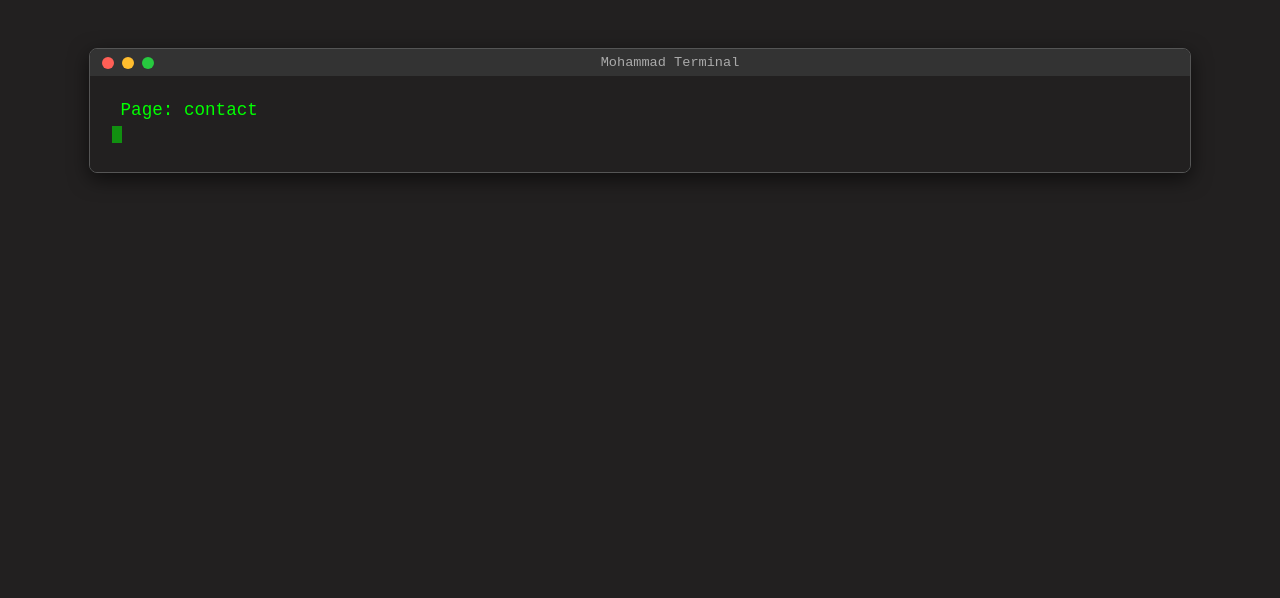
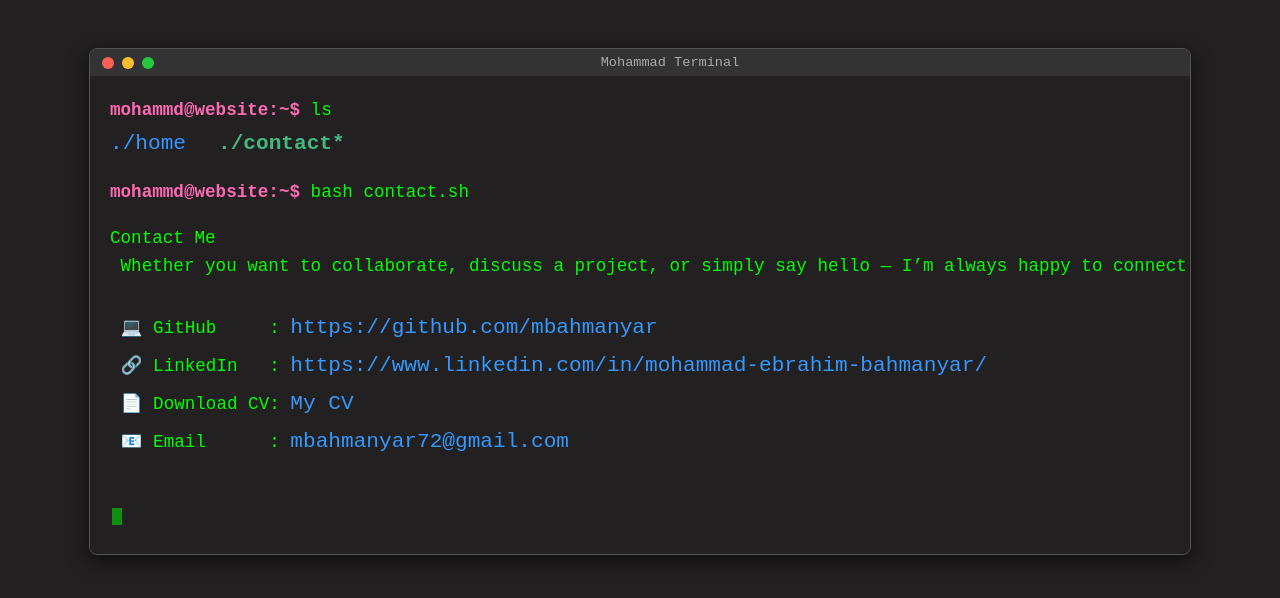
Before and after one commit to mbahmanyar/mbahmanyar.github.io, a Nuxt app: page /contact in a window 1280 px wide. Shown: the top 598 px of the page. Built offline with nearby package versions, Linux system fonts and the light colour scheme.

Commit message:
Add contact page with links and navigation components

```diff
--- /dev/null
+++ b/components/Host.vue
@@ -0,0 +1,12 @@
+<script setup>
+
+const {command} = defineProps(['command']);
+</script>
+
+<template>
+  <div>
+    <span class="host">mohammd@website:~$</span> {{ command }}
+  </div>
+</template>
+
+<style scoped></style>
--- /dev/null
+++ b/components/Navigation.vue
@@ -0,0 +1,31 @@
+<script setup lang="ts"></script>
+
+<template>
+
+  <Host command="ls" />
+
+  <div class="navigation">
+    <NuxtLink to="/">./home</NuxtLink>
+    <NuxtLink to="/contact">./contact</NuxtLink>
+  </div>
+
+</template>
+
+<style scoped>
+.navigation {
+  display: flex;
+  gap: 2rem;
+  margin-bottom: 1rem;
+}
+</style>
+
+<style>
+.router-link-active::after {
+  content: "*";
+}
+
+.router-link-active {
+  color: #42b983;
+  font-weight: bold;
+}
+</style>
--- a/components/Wellcome.vue
+++ b/components/Wellcome.vue
@@ -1,8 +1,10 @@
 <script setup>
 
-const {text} = defineProps({text: Array});
+
 
 const {isFirstVisit, markVisited} = useVisitor()
+
+const emits = defineEmits(['ready']);
 
 
 const banner = `<pre class="banner">
@@ -26,7 +28,7 @@ const topContent = [
 ];
 
 
-const lines = computed(() => [...topContent, ...text]);
+const lines = computed(() => [...topContent]);
 
 
 const displayText = ref('')
@@ -61,6 +63,8 @@ onMounted(async () => {
 
   markVisited()
 
+  emits('ready')
+
 });
 </script>
 
--- a/composables/states.js
+++ b/composables/states.js
@@ -7,7 +7,6 @@ export const useVisitor = () => {
 
     const markVisited = () => {
         cookie.value = false
-        isFirstVisit.value = false
     }
 
 
--- a/pages/contact.vue
+++ b/pages/contact.vue
@@ -1,9 +1,54 @@
-<script setup lang="ts"></script>
+<script setup lang="ts">
+const githubUrl = 'https://github.com/mbahmanyar';
+const linkedinUrl = 'https://www.linkedin.com/in/mohammad-ebrahim-bahmanyar/';
+const cvUrl = 'https://drive.google.com/file/d/17fIvGJ3uYoZ37xC6CqoVBGnEfT0n9Wc1'; // put your CV in /public/cv/
+const email = 'mbahmanyar72@gmail.com'
+</script>
 
 <template>
-  <div>
-    Page: contact
-  </div>
+  <Navigation/>
+
+  <Host command="bash contact.sh"/>
+
+
+  <pre>
+<span class="cmd">Contact Me</span>
+ Whether you want to collaborate, discuss a project, or simply say hello — I’m always happy to connect.
+
+ 💻 GitHub     : <a :href="githubUrl" target="_blank">{{ githubUrl }}</a>
+ 🔗 LinkedIn   : <a :href="linkedinUrl" target="_blank">{{ linkedinUrl }}</a>
+ 📄 Download CV: <a :href="cvUrl" target="_blank" download>My CV</a>
+ 📧 Email      : <a :href="`mailto:${email}`">{{ email }}</a>
+      </pre>
+
 </template>
 
-<style scoped></style>
+<style scoped>
+
+
+.contact-links {
+  list-style: none;
+  padding: 0;
+  display: flex;
+  gap: 1.5rem;
+  flex-wrap: wrap;
+}
+
+.contact-links a {
+  text-decoration: none;
+  color: inherit;
+  font-weight: 500;
+  display: flex;
+  align-items: center;
+  gap: 0.5rem;
+}
+
+.contact-links a:hover {
+  color: #007acc;
+}
+
+.icon {
+  width: 1.2rem;
+  height: 1.2rem;
+}
+</style>
--- a/pages/index.vue
+++ b/pages/index.vue
@@ -3,10 +3,9 @@
 const {isFirstVisit} = useVisitor()
 
 
+const welcomeIsDone = ref(false);
+
 const content = [
-  '<span class="host">mohammd@website:~$</span> ls',
-  '<a href="/">./home</a>   <a href="/contact">./contact</a>',
-  '',
   '<span class="host">mohammd@website:~$</span> whoami',
   'Hey there, I am Mohammad.',
   '',
@@ -24,9 +23,13 @@ const content = [
 
 
 <template>
-{{ isFirstVisit }}
-  <Wellcome v-if="isFirstVisit" :text="content"/>
-  <Content v-else :text="content"/>
+
+  <Wellcome v-if="isFirstVisit" @ready="() => welcomeIsDone = true"/>
+
+  <template v-if="welcomeIsDone || !isFirstVisit">
+    <Navigation/>
+    <Content :text="content"/>
+  </template>
 
 </template>
 
```
